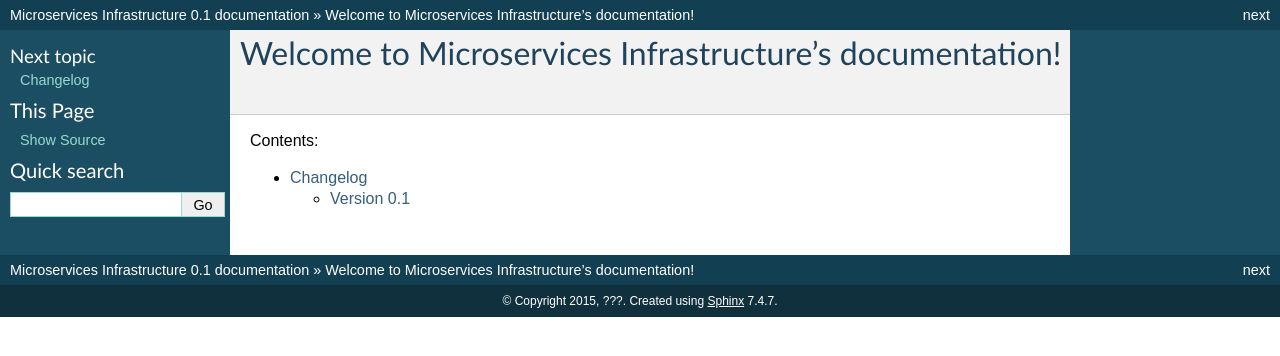
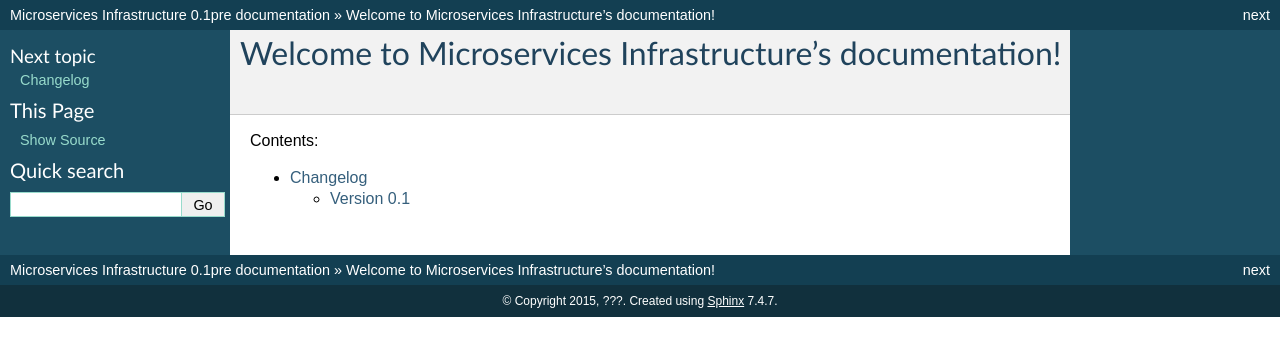
Before and after one commit to mantl/mantl, a Sphinx documentation site: the page built from docs/index.rst, in a window 1280 px wide. Shown: the top 356 px of the page. Built offline with Sphinx 7.4.7, drawn with Linux system fonts in a browser that asks for light colours.

Commit message:
docs(conf): update release to pre-version

```diff
--- a/docs/conf.py
+++ b/docs/conf.py
@@ -57,7 +57,7 @@ copyright = u'2015, ???'
 # The short X.Y version.
 version = '0.1'
 # The full version, including alpha/beta/rc tags.
-release = '0.1'
+release = '0.1pre'
 
 # The language for content autogenerated by Sphinx. Refer to documentation
 # for a list of supported languages.
```
